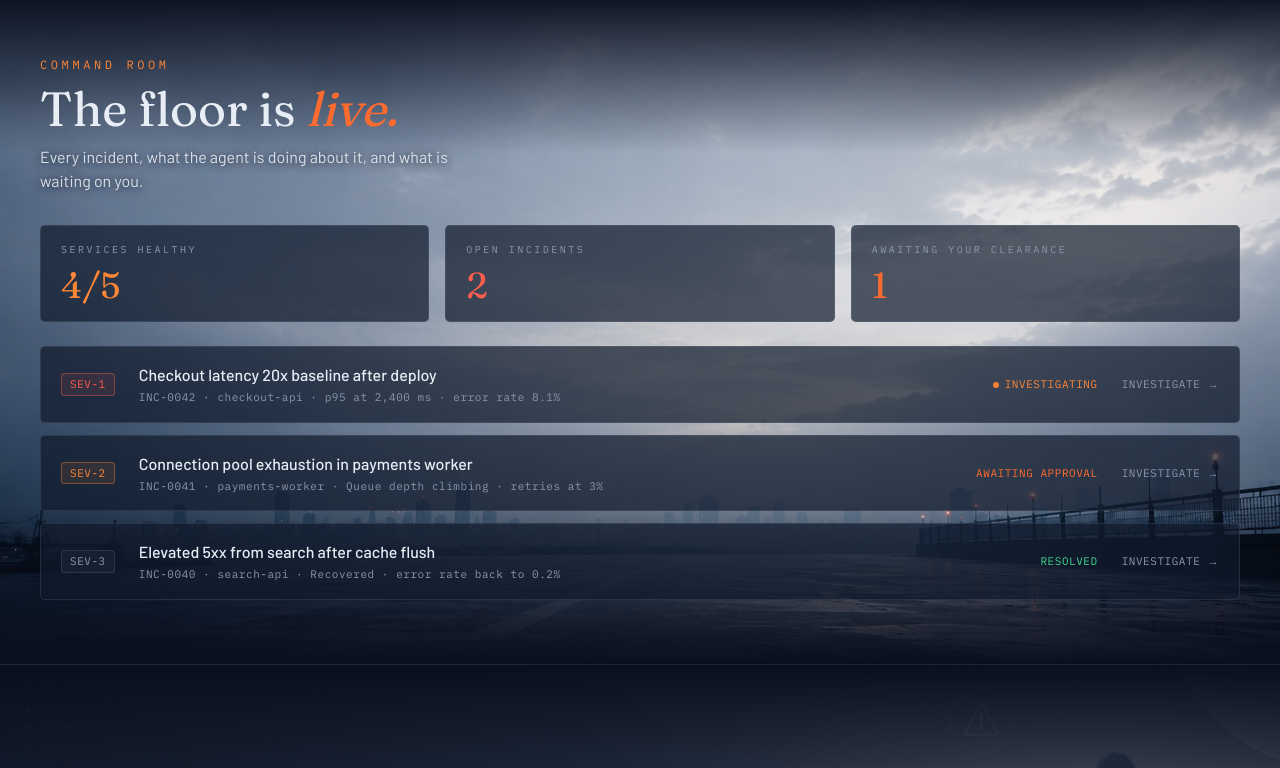
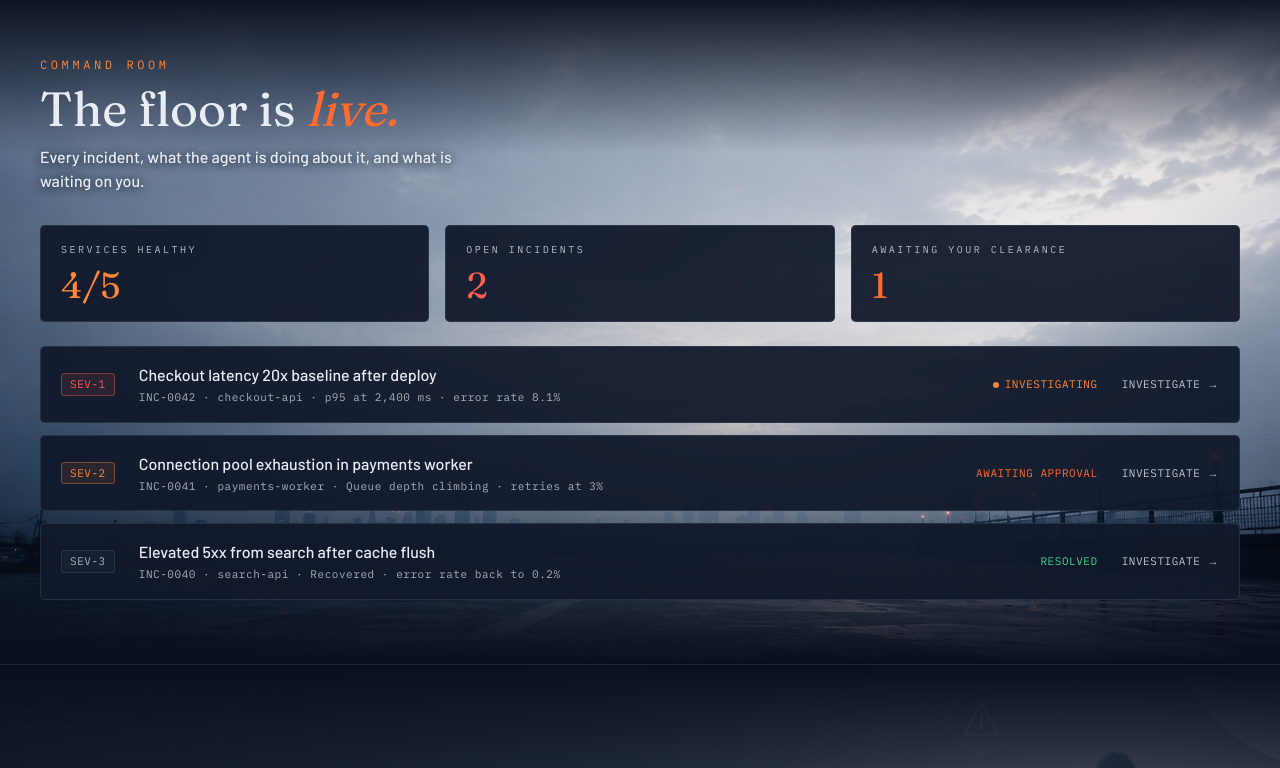
Before and after one commit to Anamiiikka/Mayday, a Next.js app in the folder frontend/: page / in a window 1280 px wide. Shown: the part 744-1512 px from the top of the page. Built offline with nearby package versions, Linux system fonts and the light colour scheme.

Commit message:
Raise text contrast in the Command Room section
Solid panels (95% opacity) and brighter labels, metadata, and links
so everything stays legible over the unshaded harbor backdrop.

```diff
--- a/frontend/components/command-room/section.tsx
+++ b/frontend/components/command-room/section.tsx
@@ -12,7 +12,7 @@ import {
 const SEVERITY_STYLE: Record<Severity, string> = {
   "SEV-1": "border-signal/40 bg-signal/10 text-signal",
   "SEV-2": "border-amber/40 bg-amber/10 text-amber",
-  "SEV-3": "border-border bg-muted text-muted-foreground",
+  "SEV-3": "border-border bg-muted text-foreground/70",
 };
 
 const STATUS_STYLE: Record<IncidentStatus, string> = {
@@ -43,7 +43,7 @@ function HealthTiles() {
     {
       label: "AWAITING YOUR CLEARANCE",
       value: String(awaiting),
-      tone: awaiting === 0 ? "text-muted-foreground" : "text-primary",
+      tone: awaiting === 0 ? "text-foreground/70" : "text-primary",
     },
   ];
 
@@ -52,9 +52,9 @@ function HealthTiles() {
       {tiles.map((tile) => (
         <div
           key={tile.label}
-          className="rounded-md border border-border bg-panel/70 px-5 py-4"
+          className="rounded-md border border-border bg-panel/95 px-5 py-4"
         >
-          <p className="font-mono text-[10px] tracking-[0.25em] text-muted-foreground">
+          <p className="font-mono text-[10px] tracking-[0.25em] text-foreground/75">
             {tile.label}
           </p>
           <p className={`mt-2 font-heading text-4xl ${tile.tone}`}>
@@ -70,7 +70,7 @@ function IncidentRow({ incident }: { incident: Incident }) {
   return (
     <Link
       href={`/incidents/${incident.id}`}
-      className="group flex flex-wrap items-center gap-x-6 gap-y-3 rounded-md border border-border bg-panel/70 px-5 py-4 transition-colors hover:border-amber/50"
+      className="group flex flex-wrap items-center gap-x-6 gap-y-3 rounded-md border border-border bg-panel/95 px-5 py-4 transition-colors hover:border-amber/50"
     >
       <span
         className={`rounded-sm border px-2 py-0.5 font-mono text-[11px] tracking-wider ${SEVERITY_STYLE[incident.severity]}`}
@@ -79,7 +79,7 @@ function IncidentRow({ incident }: { incident: Incident }) {
       </span>
       <span className="min-w-0 flex-1">
         <span className="block truncate font-medium">{incident.title}</span>
-        <span className="mt-0.5 block font-mono text-[11px] tracking-wider text-muted-foreground">
+        <span className="mt-0.5 block font-mono text-[11px] tracking-wider text-foreground/70">
           {incident.id} · {incident.serviceId} · {incident.impact}
         </span>
       </span>
@@ -94,7 +94,7 @@ function IncidentRow({ incident }: { incident: Incident }) {
         )}
         {STATUS_LABEL[incident.status].toUpperCase()}
       </span>
-      <span className="font-mono text-[11px] tracking-wider text-muted-foreground transition-colors group-hover:text-amber">
+      <span className="font-mono text-[11px] tracking-wider text-foreground/80 transition-colors group-hover:text-amber">
         INVESTIGATE →
       </span>
     </Link>
@@ -126,7 +126,7 @@ export function CommandRoomSection() {
         <h2 className="mt-3 font-heading text-4xl sm:text-5xl">
           The floor is <em className="text-primary">live.</em>
         </h2>
-        <p className="mt-3 max-w-md text-foreground/90 [text-shadow:0_1px_8px_rgba(10,15,30,0.9)]">
+        <p className="mt-3 max-w-md font-medium text-foreground [text-shadow:0_1px_10px_rgba(10,15,30,0.95)]">
           Every incident, what the agent is doing about it, and what is
           waiting on you.
         </p>
```
